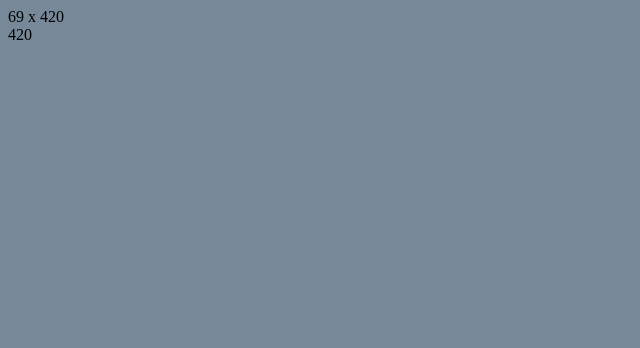
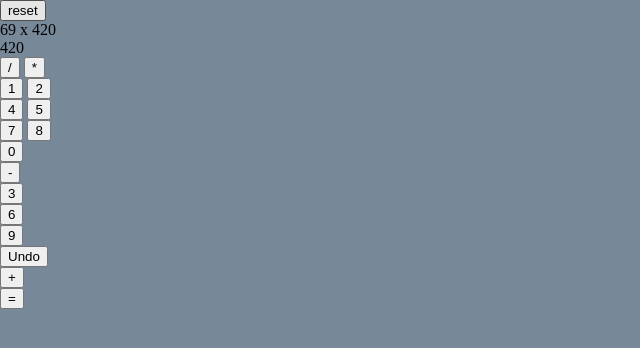
Before and after one commit to SpekkioKilwala/calculator, a plain HTML site: page index.html in a window 1280 px wide. Shown: the whole page, without its empty margins (0-640 px from the left). Drawn offline with Linux system fonts and the light colour scheme.

Commit message:
Add essential html elements
Elements are structured and classed for a CSS layout
already in mind

```diff
--- a/index.html
+++ b/index.html
@@ -9,9 +9,67 @@
 </head>
 <body>
     <div class="brick">
+        <div class="menu">
+            <button>reset</button>
+        </div>
         <div class="full-readout">69 x 420</div>
         <div class="main-readout">420</div>
-        <div class="keypad"></div>
+        <div class="keypad">
+            <!-- Going with a layout similar to my KB numpad -->
+            <!--
+                / * - <
+                1 2 3 +
+                4 5 6 +
+                7 8 9 =
+                0 0 . =
+             -->
+            <div class="column double">
+                <div class="row single">
+                    <button>/</button>
+                    <button>*</button>
+                </div>
+                <div class="row single">
+                    <button>1</button>
+                    <button>2</button>
+                </div>
+                <div class="row single">
+                    <button>4</button>
+                    <button>5</button>
+                </div>
+                <div class="row single">
+                    <button>7</button>
+                    <button>8</button>
+                </div>
+                <div class="row single">
+                    <button>0</button>
+                </div>
+            </div>
+            <div class="column single">
+                <div class="row single">
+                    <button>-</button>
+                </div>
+                <div class="row single">
+                    <button>3</button>
+                </div>
+                <div class="row single">
+                    <button>6</button>
+                </div>
+                <div class="row single">
+                    <button>9</button>
+                </div>
+            </div>
+            <div class="column single">
+                <div class="row single">
+                    <button>Undo</button>
+                </div>
+                <div class="row double">
+                    <button>+</button>
+                </div>
+                <div class="row double">
+                    <button>=</button>
+                </div>
+            </div>
+        </div>
     </div>
 </body>
 </html>
--- a/style.css
+++ b/style.css
@@ -1,3 +1,4 @@
 body {
     background-color: lightslategrey;
+    margin: 0px;
 }
```
